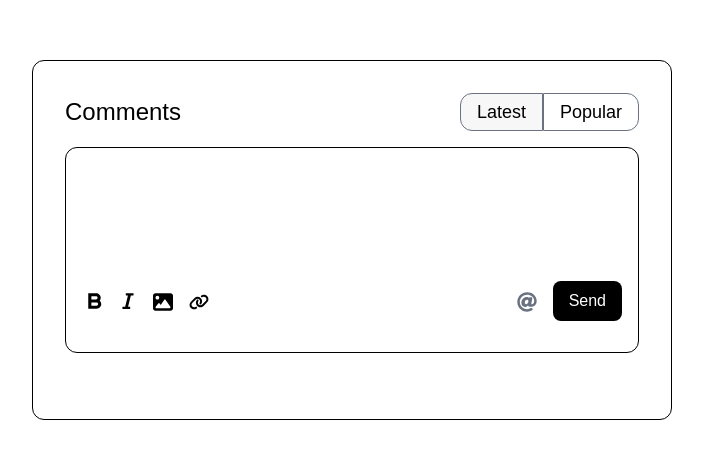
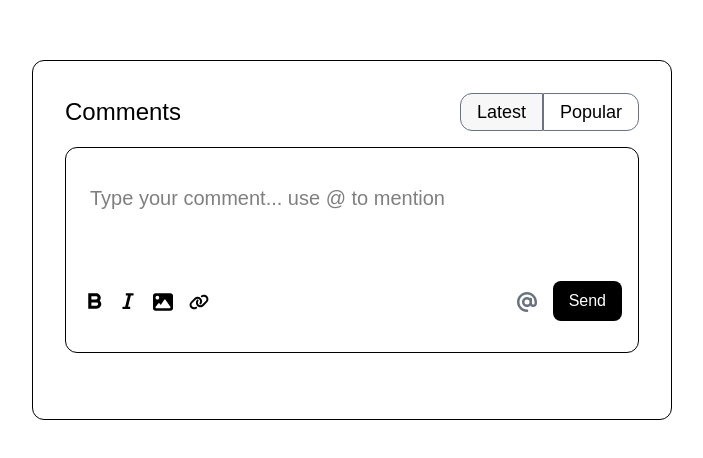
Before and after one commit to 2201monesh/components, a React (Vite) app: page / in a window 1280 px wide. Shown: the part 160-618 px from the top of the page, without its empty margins (288-991 px from the left). Built offline with nearby package versions, Linux system fonts and the light colour scheme.

Commit message:
Added the functionality for mention

```diff
--- a/src/components/TagBox/TagBox.jsx
+++ b/src/components/TagBox/TagBox.jsx
@@ -1,13 +1,179 @@
-import React from "react";
+// import React, { useEffect, useRef, useState } from "react";
+// import { BiBold } from "react-icons/bi";
+// import { FaItalic } from "react-icons/fa";
+// import { FaImage } from "react-icons/fa6";
+// import { FaLink } from "react-icons/fa6";
+// import { FaAt } from "react-icons/fa";
+
+// const users = ["john_doe", "jane_smith", "alex99", "monesh_dev"];
+
+// function TagBox() {
+//   const [inputValue, setInputValue] = useState("");
+//   const [showUserList, setShowUserList] = useState(false);
+//   const [mentionQuery, setMentionQuery] = useState("");
+
+//   const handleInputChange = (e) => {
+//     const value = e.target.value;
+//     setInputValue(value);
+
+//     // Detect @ followed by letters
+//     const match = value.match(/@(\w*)$/);
+//     if (match) {
+//       setShowUserList(true);
+//       setMentionQuery(match[1]); // what user is typing after @
+//     } else {
+//       setShowUserList(false);
+//       setMentionQuery("");
+//     }
+//   };
+
+//   const handleSelectUser = (username) => {
+//     const newValue = inputValue.replace(/@(\w*)$/, `@${username} `);
+//     setInputValue(newValue);
+//     setShowUserList(false);
+//     setMentionQuery("");
+//   };
+
+//   const filteredUsers = users.filter((user) =>
+//     user.toLowerCase().includes(mentionQuery.toLowerCase())
+//   );
+
+//   return (
+//     <div className="w-[50%] h-[45%] border rounded-xl p-8">
+//       <div className="flex items-center justify-between">
+//         <p className="text-2xl">Comments</p>
+//         <div className="flex items-center">
+//           <p className="px-4 py-1 border border-gray-500 rounded-bl-xl rounded-tl-xl bg-[#F7F7F7] text-lg">
+//             Latest
+//           </p>
+//           <p className="px-4 py-1 border border-gray-500 rounded-br-xl rounded-tr-xl text-lg">
+//             Popular
+//           </p>
+//         </div>
+//       </div>
+
+//       <div className="w-[100%] h-[70%] mt-4 rounded-xl border">
+//         <input
+//           className="outline-none w-[100%] h-[50%] p-6 text-xl"
+//           value={inputValue}
+//           onChange={handleInputChange}
+//           placeholder="Type your comment... use @ to mention"
+//         ></input>
+
+//         {/* @mention dropdown */}
+//         {showUserList && filteredUsers.length > 0 && (
+//           <ul className="absolute z-10 bg-white border rounded shadow p-1 top-[355px] left-120 w-48">
+//             {filteredUsers.map((user) => (
+//               <li
+//                 key={user}
+//                 className="cursor-pointer hover:bg-gray-100 px-4 py-1 rounded-lg"
+//                 onClick={() => handleSelectUser(user)}
+//               >
+//                 {user}
+//               </li>
+//             ))}
+//           </ul>
+//         )}
+
+//         <div className="w-[100%] h-[50%] p-4 flex items-center justify-between">
+//           <div className="flex items-center">
+//             <span className="mr-3">
+//               <BiBold size={25} className="cursor-pointer mt-0.5" />
+//             </span>
+//             <span className="mr-4">
+//               <FaItalic size={18} className="cursor-pointer" />
+//             </span>
+//             <span className="mr-4">
+//               <FaImage size={20} className="cursor-pointer mt-0.5" />
+//             </span>
+//             <span>
+//               <FaLink size={20} className="cursor-pointer mt-0.5" />
+//             </span>
+//           </div>
+//           <div className="flex items-center">
+//             <span>
+//               <FaAt
+//                 size={20}
+//                 className="cursor-pointer mt-0.5 mr-4 text-gray-500"
+//               />
+//             </span>
+//             <button className="bg-black text-white px-4 py-2 rounded-lg cursor-pointer">
+//               Send
+//             </button>
+//           </div>
+//         </div>
+//       </div>
+//     </div>
+//   );
+// }
+
+// export default TagBox;
+
+import React, { useEffect, useRef, useState } from "react";
 import { BiBold } from "react-icons/bi";
 import { FaItalic } from "react-icons/fa";
-import { FaImage } from "react-icons/fa6";
-import { FaLink } from "react-icons/fa6";
-import { FaAt } from "react-icons/fa";
+import { FaImage, FaLink, FaAt } from "react-icons/fa6";
+
+const users = ["john_doe", "jane_smith", "alex99", "monesh_dev"];
 
 function TagBox() {
+  const [inputValue, setInputValue] = useState("");
+  const [showUserList, setShowUserList] = useState(false);
+  const [mentionQuery, setMentionQuery] = useState("");
+  const [selectedIndex, setSelectedIndex] = useState(0);
+
+  const inputRef = useRef(null);
+
+  const filteredUsers = users.filter((user) =>
+    user.toLowerCase().includes(mentionQuery.toLowerCase())
+  );
+
+  useEffect(() => {
+    if (!showUserList) setSelectedIndex(0);
+  }, [showUserList]);
+
+  const handleInputChange = (e) => {
+    const value = e.target.value;
+    setInputValue(value);
+
+    const match = value.slice(0, e.target.selectionStart).match(/@(\w*)$/);
+    if (match) {
+      setShowUserList(true);
+      setMentionQuery(match[1]);
+    } else {
+      setShowUserList(false);
+      setMentionQuery("");
+    }
+  };
+
+  const handleSelectUser = (username) => {
+    const newValue = inputValue.replace(/@(\w*)$/, `@${username} `);
+    setInputValue(newValue);
+    setShowUserList(false);
+    setMentionQuery("");
+  };
+
+  const handleKeyDown = (e) => {
+    if (!showUserList) return;
+
+    if (e.key === "ArrowDown") {
+      e.preventDefault();
+      setSelectedIndex((prev) => (prev + 1) % filteredUsers.length);
+    } else if (e.key === "ArrowUp") {
+      e.preventDefault();
+      setSelectedIndex((prev) =>
+        prev === 0 ? filteredUsers.length - 1 : prev - 1
+      );
+    } else if (e.key === "Enter") {
+      e.preventDefault();
+      handleSelectUser(filteredUsers[selectedIndex]);
+    } else if (e.key === "Escape") {
+      setShowUserList(false);
+    }
+  };
+
   return (
-    <div className="w-[50%] h-[45%] border rounded-xl p-8">
+    <div className="w-[50%] h-[45%] border rounded-xl p-8 relative">
       <div className="flex items-center justify-between">
         <p className="text-2xl">Comments</p>
         <div className="flex items-center">
@@ -20,9 +186,37 @@ function TagBox() {
         </div>
       </div>
 
-      <div className="w-[100%] h-[70%] mt-4 rounded-xl border">
-        <input className="outline-none w-[100%] h-[50%] p-6 text-xl text-gray-600"></input>
-        <div className="w-[100%] h-[50%] p-4 flex items-center justify-between">
+      <div className="w-full h-[70%] mt-4 rounded-xl border relative">
+        <input
+          ref={inputRef}
+          className="outline-none w-full h-[50%] p-6 text-xl"
+          value={inputValue}
+          onChange={handleInputChange}
+          onKeyDown={handleKeyDown}
+          placeholder="Type your comment... use @ to mention"
+        />
+
+        {/* User list dropdown */}
+        {showUserList && filteredUsers.length > 0 && (
+          <ul className="absolute z-10 bg-white border rounded shadow p-1 top-[70px] left-[120px] w-48">
+            {filteredUsers.map((user, index) => (
+              <li
+                key={user}
+                className={`cursor-pointer px-4 py-1 rounded-lg ${
+                  index === selectedIndex
+                    ? "bg-gray-200 font-semibold"
+                    : "hover:bg-gray-100"
+                }`}
+                onMouseEnter={() => setSelectedIndex(index)}
+                onClick={() => handleSelectUser(user)}
+              >
+                {user}
+              </li>
+            ))}
+          </ul>
+        )}
+
+        <div className="w-full h-[50%] p-4 flex items-center justify-between">
           <div className="flex items-center">
             <span className="mr-3">
               <BiBold size={25} className="cursor-pointer mt-0.5" />
```
